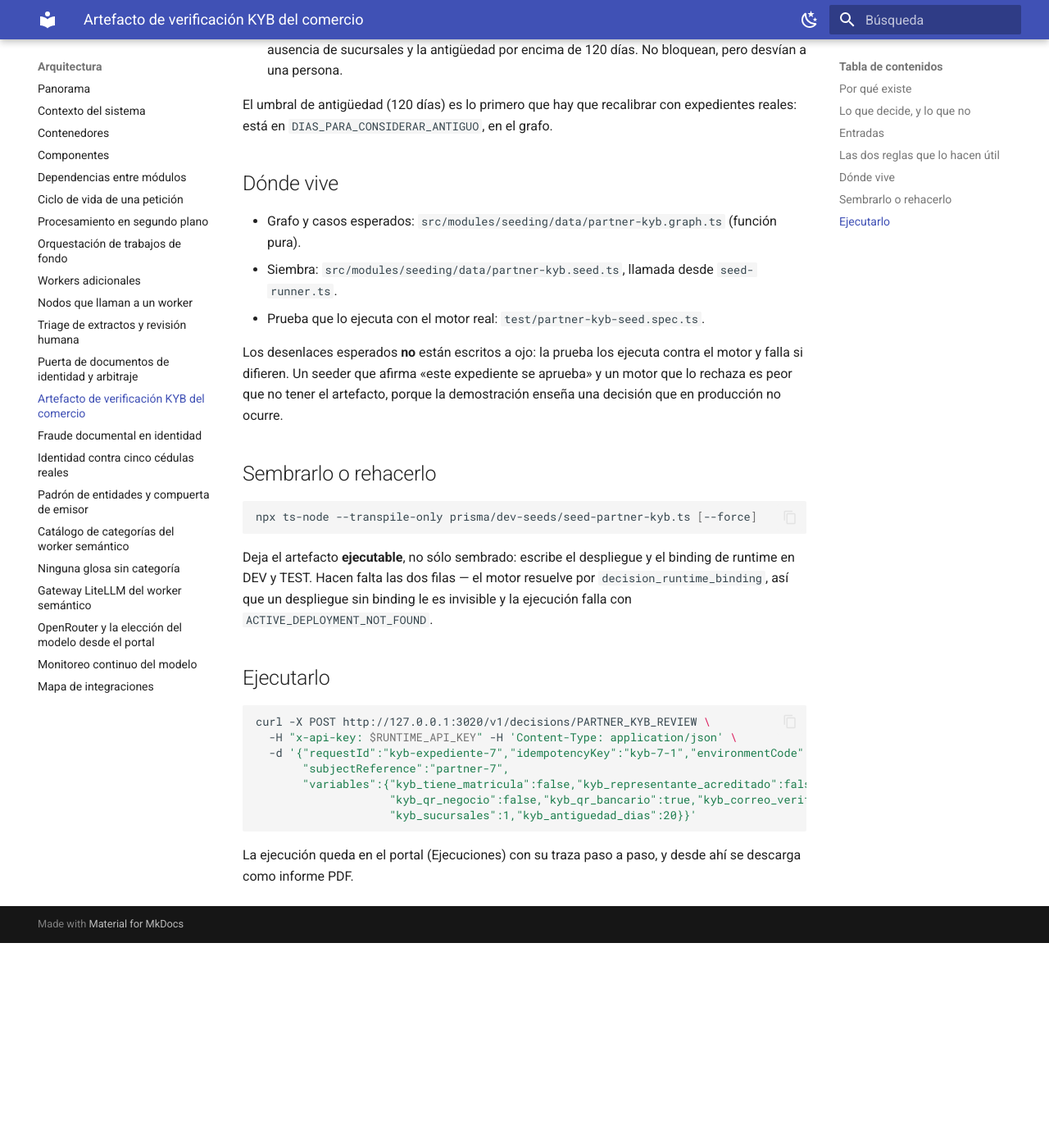
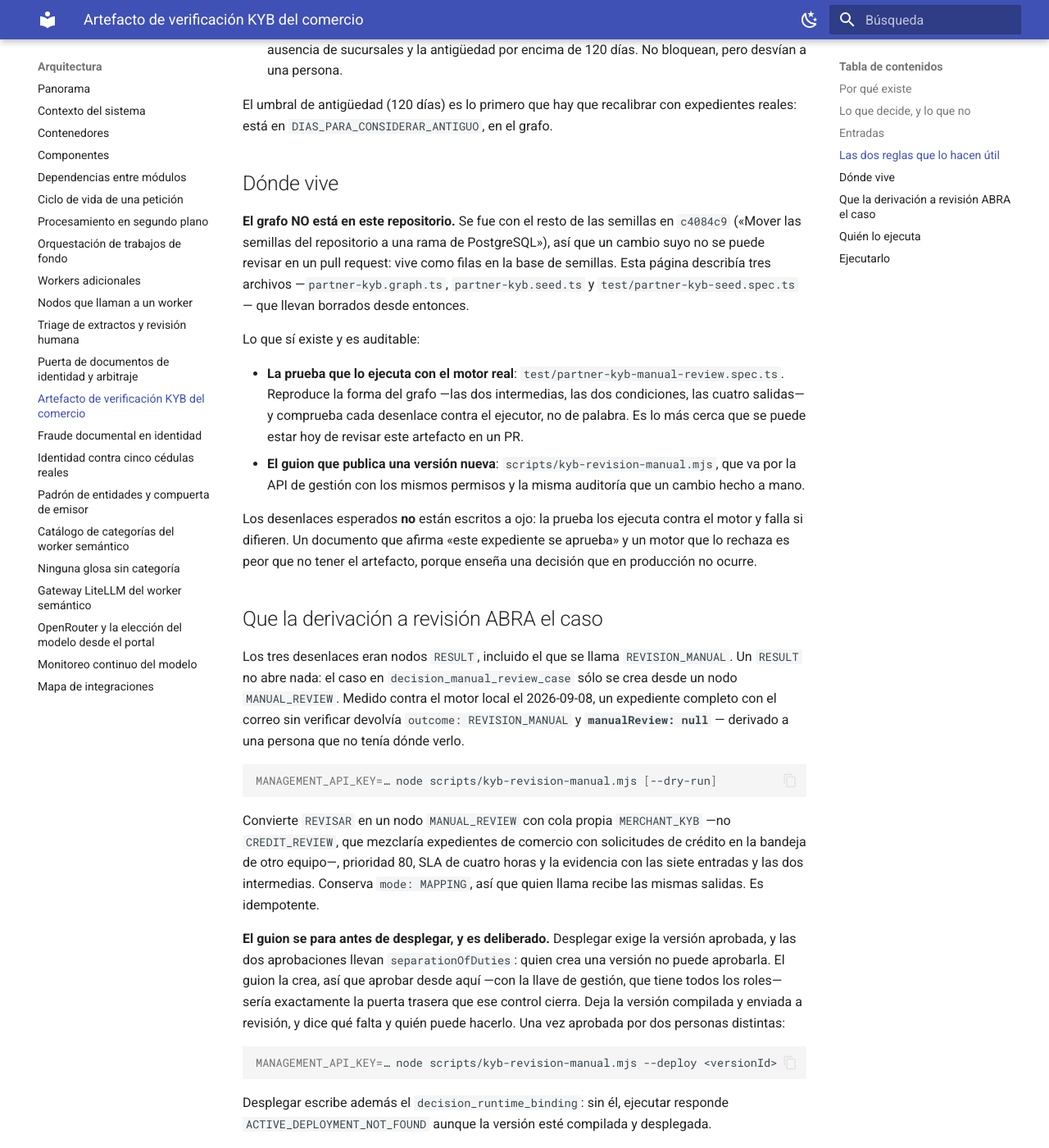
Before and after one commit to PabloArauzCaballero/AtlasDecisionEngineBackend, an MkDocs documentation site: the page built from docs/artifacts/partner-kyb-review.md, in a window 1280 px wide and 1400 px high, scrolled down 1700 px. Shown: the whole window at 82% size. Built offline with MkDocs 1.6.1 and Material for MkDocs 9.7.7, drawn with Linux system fonts in a browser that asks for light colours; before the commit the page ends 2850 px from its top, so only the background shows below that; some of the changed text lies outside the part shown.

Commit message:
docs(kyb): la pagina apuntaba a cuatro archivos borrados hace nueve dias
`## Donde vive` nombraba `partner-kyb.graph.ts`, `partner-kyb.seed.ts`,
`seed-runner.ts` y `prisma/dev-seeds/seed-partner-kyb.ts`. Los cuatro se fueron en
c4084c9 con el resto de las semillas, asi que la unica instruccion accionable de
la pagina —«sembralo asi»— llevaba nueve dias sin funcionar.

Se dice lo que hoy es verdad, incluido lo incomodo: **el grafo no esta en este
repositorio** y por tanto un cambio suyo no se puede revisar en un PR. Lo que si
es auditable son las dos piezas que existen: la prueba que lo ejecuta con el
motor real (`test/partner-kyb-manual-review.spec.ts`) y el guion que publica una
version nueva por la API de gestion (`scripts/kyb-revision-manual.mjs`).

Se añade ademas lo que la pagina no contaba y costo encontrar: que los tres
desenlaces eran nodos `RESULT`, que un `RESULT` NO abre caso —solo lo hace un
`MANUAL_REVIEW`—, y que por eso un expediente derivado a revision devolvia
`manualReview: null` y no aparecia en la cola de nadie.

Y por que el guion se para antes de desplegar: las dos aprobaciones llevan
`separationOfDuties` y la llave de gestion tiene todos los roles, asi que
aprobar desde un script es posible y seria la puerta trasera que ese control
cierra. La version anterior llegaba desplegada porque la sembraba un script
escribiendo filas por debajo del gobierno.

`yarn docs:links` sigue señalando dos paginas fuera de navegacion
(ADR-0032 y evidence/README.md); son anteriores y ajenas a este cambio.

Co-Authored-By: Claude Opus 5 (1M context) <noreply@anthropic.com>

````diff
--- a/docs/artifacts/partner-kyb-review.md
+++ b/docs/artifacts/partner-kyb-review.md
@@ -57,25 +57,62 @@ está en `DIAS_PARA_CONSIDERAR_ANTIGUO`, en el grafo.
 
 ## Dónde vive
 
-- Grafo y casos esperados: `src/modules/seeding/data/partner-kyb.graph.ts` (función pura).
-- Siembra: `src/modules/seeding/data/partner-kyb.seed.ts`, llamada desde `seed-runner.ts`.
-- Prueba que lo ejecuta con el motor real: `test/partner-kyb-seed.spec.ts`.
+**El grafo NO está en este repositorio.** Se fue con el resto de las semillas en `c4084c9`
+(«Mover las semillas del repositorio a una rama de PostgreSQL»), así que un cambio suyo no se puede
+revisar en un pull request: vive como filas en la base de semillas. Esta página describía tres
+archivos —`partner-kyb.graph.ts`, `partner-kyb.seed.ts` y `test/partner-kyb-seed.spec.ts`— que
+llevan borrados desde entonces.
 
-Los desenlaces esperados **no** están escritos a ojo: la prueba los ejecuta contra el motor y
-falla si difieren. Un seeder que afirma «este expediente se aprueba» y un motor que lo rechaza es
-peor que no tener el artefacto, porque la demostración enseña una decisión que en producción no
-ocurre.
+Lo que sí existe y es auditable:
 
-## Sembrarlo o rehacerlo
+- **La prueba que lo ejecuta con el motor real**: `test/partner-kyb-manual-review.spec.ts`.
+  Reproduce la forma del grafo —las dos intermedias, las dos condiciones, las cuatro salidas— y
+  comprueba cada desenlace contra el ejecutor, no de palabra. Es lo más cerca que se puede estar
+  hoy de revisar este artefacto en un PR.
+- **El guion que publica una versión nueva**: `scripts/kyb-revision-manual.mjs`, que va por la API
+  de gestión con los mismos permisos y la misma auditoría que un cambio hecho a mano.
+
+Los desenlaces esperados **no** están escritos a ojo: la prueba los ejecuta contra el motor y falla
+si difieren. Un documento que afirma «este expediente se aprueba» y un motor que lo rechaza es peor
+que no tener el artefacto, porque enseña una decisión que en producción no ocurre.
+
+## Que la derivación a revisión ABRA el caso
+
+Los tres desenlaces eran nodos `RESULT`, incluido el que se llama `REVISION_MANUAL`. Un `RESULT` no
+abre nada: el caso en `decision_manual_review_case` sólo se crea desde un nodo `MANUAL_REVIEW`.
+Medido contra el motor local el 2026-09-08, un expediente completo con el correo sin verificar
+devolvía `outcome: REVISION_MANUAL` y **`manualReview: null`** — derivado a una persona que no tenía
+dónde verlo.
 
 ```bash
-npx ts-node --transpile-only prisma/dev-seeds/seed-partner-kyb.ts [--force]
+MANAGEMENT_API_KEY=… node scripts/kyb-revision-manual.mjs [--dry-run]
 ```
 
-Deja el artefacto **ejecutable**, no sólo sembrado: escribe el despliegue y el binding de runtime
-en DEV y TEST. Hacen falta las dos filas — el motor resuelve por `decision_runtime_binding`, así
-que un despliegue sin binding le es invisible y la ejecución falla con
-`ACTIVE_DEPLOYMENT_NOT_FOUND`.
+Convierte `REVISAR` en un nodo `MANUAL_REVIEW` con cola propia `MERCHANT_KYB` —no `CREDIT_REVIEW`,
+que mezclaría expedientes de comercio con solicitudes de crédito en la bandeja de otro equipo—,
+prioridad 80, SLA de cuatro horas y la evidencia con las siete entradas y las dos intermedias.
+Conserva `mode: MAPPING`, así que quien llama recibe las mismas salidas. Es idempotente.
+
+**El guion se para antes de desplegar, y es deliberado.** Desplegar exige la versión aprobada, y las
+dos aprobaciones llevan `separationOfDuties`: quien crea una versión no puede aprobarla. El guion la
+crea, así que aprobar desde aquí —con la llave de gestión, que tiene todos los roles— sería
+exactamente la puerta trasera que ese control cierra. Deja la versión compilada y enviada a
+revisión, y dice qué falta y quién puede hacerlo. Una vez aprobada por dos personas distintas:
+
+```bash
+MANAGEMENT_API_KEY=… node scripts/kyb-revision-manual.mjs --deploy <versionId>
+```
+
+Desplegar escribe además el `decision_runtime_binding`: sin él, ejecutar responde
+`ACTIVE_DEPLOYMENT_NOT_FOUND` aunque la versión esté compilada y desplegada.
+
+## Quién lo ejecuta
+
+AtlasBackend, con el tipo de decisión `partner`. Lo dispara el envío del expediente
+(`POST /api/v1/partner-onboarding/:partnerId/submit`) y, desde fuera,
+`POST /api/v1/operations/partners/:partnerId/kyb-review`, que usan operaciones y el ERP. Las dos
+llaman a la misma función: es lo que impide que existan dos formas de decidir lo mismo. Con el motor
+caído, Atlas responde 503 y el expediente queda como estaba — no se decide en local.
 
 ## Ejecutarlo
 
````
